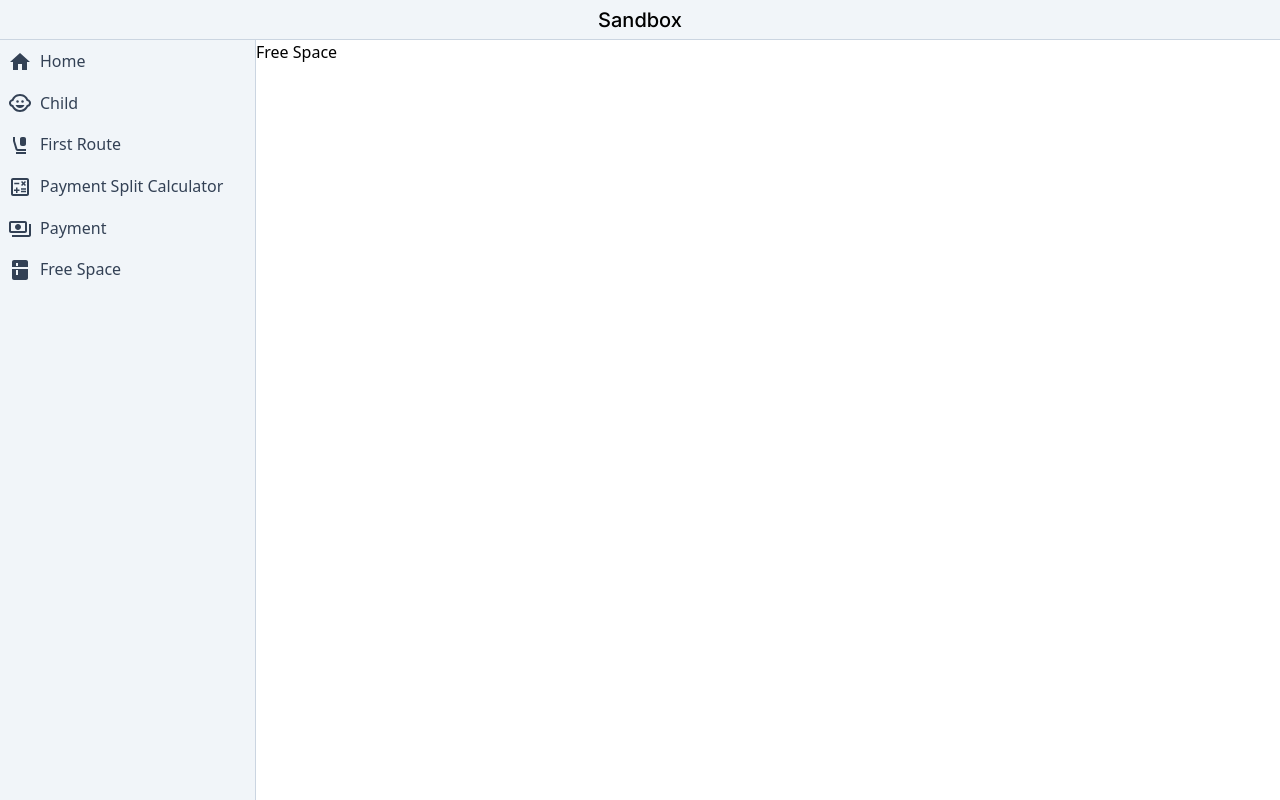
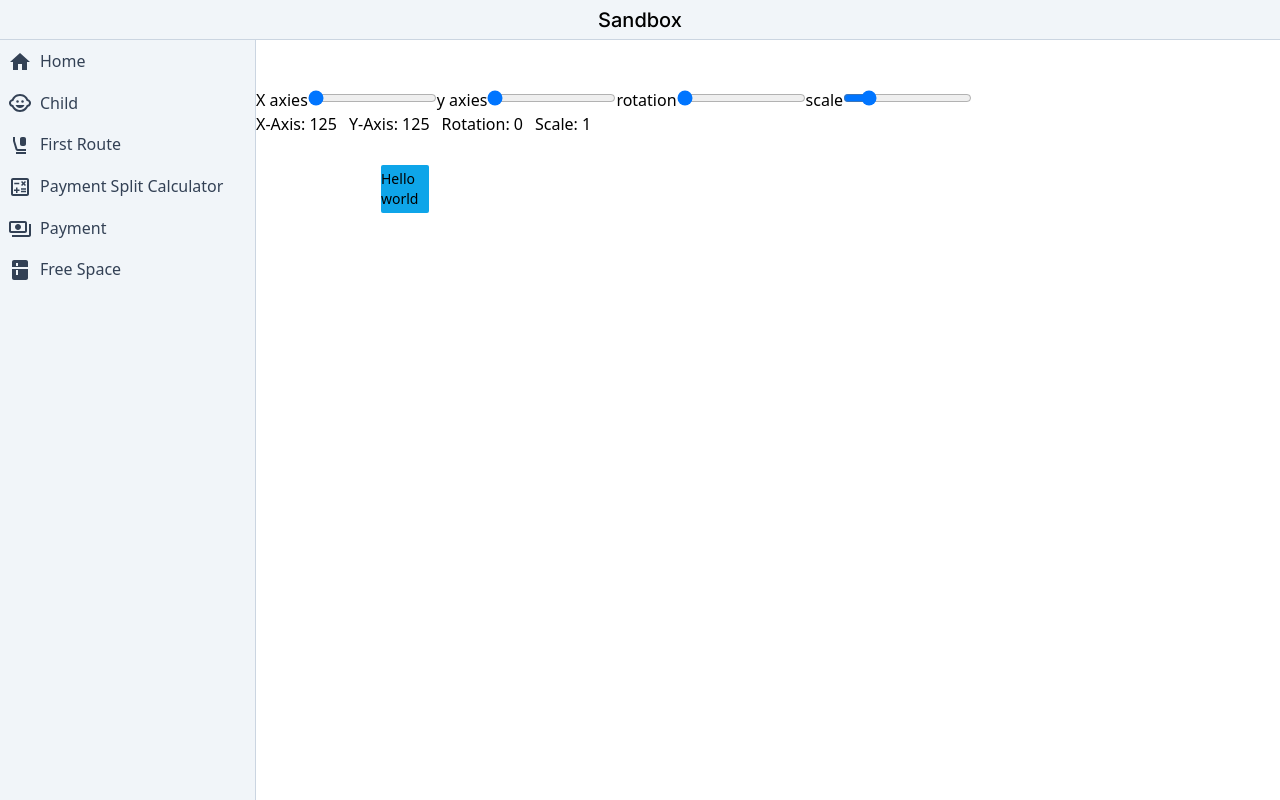
Before and after one commit to EricPezzulo/React-Sandbox, a React (Vite) app: page /freespace in a window 1280 px wide. Built offline with nearby package versions, Linux system fonts and the light colour scheme.

Commit message:
added framer motion and a free space route

```diff
--- a/package.json
+++ b/package.json
@@ -17,6 +17,7 @@
     "@mui/material": "^6.1.3",
     "classnames": "^2.5.1",
     "formik": "^2.4.6",
+    "motion": "^11.11.17",
     "react": "^18.3.1",
     "react-dom": "^18.3.1",
     "react-router-dom": "^6.27.0",
--- a/src/components/FreeSpace/FreeSpaceContent.tsx
+++ b/src/components/FreeSpace/FreeSpaceContent.tsx
@@ -1,5 +1,85 @@
+import { motion } from 'motion/react';
+import { ChangeEvent, useState } from 'react';
+
 const FreeSpaceContent = () => {
-  return <div>Free Space</div>;
+  const [xValue, setXValue] = useState<number>(125);
+  const [yValue, setYValue] = useState<number>(125);
+  const [scale, setScale] = useState<number>(1);
+  const [rotation, setRotation] = useState<number>(0);
+
+  const handleChange = (e: ChangeEvent<HTMLInputElement>, prop: string) => {
+    const inputValue = Number(e.target.value);
+    if (prop === 'x-axis') {
+      setXValue(inputValue);
+      console.log('X-Axis:', inputValue);
+    } else if (prop === 'y-axis') {
+      setYValue(inputValue);
+      console.log('Y-Axis:', inputValue);
+    } else if (prop === 'rotation') {
+      setRotation(inputValue);
+      console.log('Rotation:', inputValue);
+    } else if (prop === 'scale') {
+      setScale(inputValue);
+      console.log('scale:', inputValue);
+    }
+  };
+
+  return (
+    <div>
+      <motion.div
+        className="flex h-12 w-12 items-center justify-center rounded-sm bg-sky-500 text-sm"
+        animate={{ scale, x: xValue, y: yValue, rotate: rotation }}
+        transition={{ type: 'spring' }}
+        whileInView={{ opacity: 1 }}
+        layout
+      >
+        <p>Hello world</p>
+      </motion.div>
+      <div>
+        <label htmlFor="x-axis">X axies</label>
+        <input
+          id="x-axis"
+          type="range"
+          min={125}
+          max={500}
+          onChange={(e) => handleChange(e, 'x-axis')}
+        />
+        <label htmlFor="y-axis">y axies</label>
+        <input
+          id="y-axis"
+          type="range"
+          min={125}
+          max={500}
+          onChange={(e) => handleChange(e, 'y-axis')}
+        />
+        <label htmlFor="rotation">rotation</label>
+        <input
+          id="rotation"
+          type="range"
+          min={0}
+          max={360}
+          value={rotation}
+          onChange={(e) => handleChange(e, 'rotation')}
+        />
+        <label htmlFor="scale">scale</label>
+        <input
+          id="scale"
+          type="range"
+          step={0.01}
+          min={0.25}
+          max={5}
+          value={scale}
+          onChange={(e) => handleChange(e, 'scale')}
+        />
+      </div>
+      <div className="flex gap-3">
+        <p>X-Axis: {xValue}</p>
+        <p>Y-Axis: {yValue}</p>
+        <p>Rotation: {rotation}</p>
+        <p>Scale: {scale}</p>
+      </div>
+    </div>
+  );
 };
 
 export default FreeSpaceContent;
```
Also changed, not shown: 1 other file (tests, documents, lock files or other folders).
